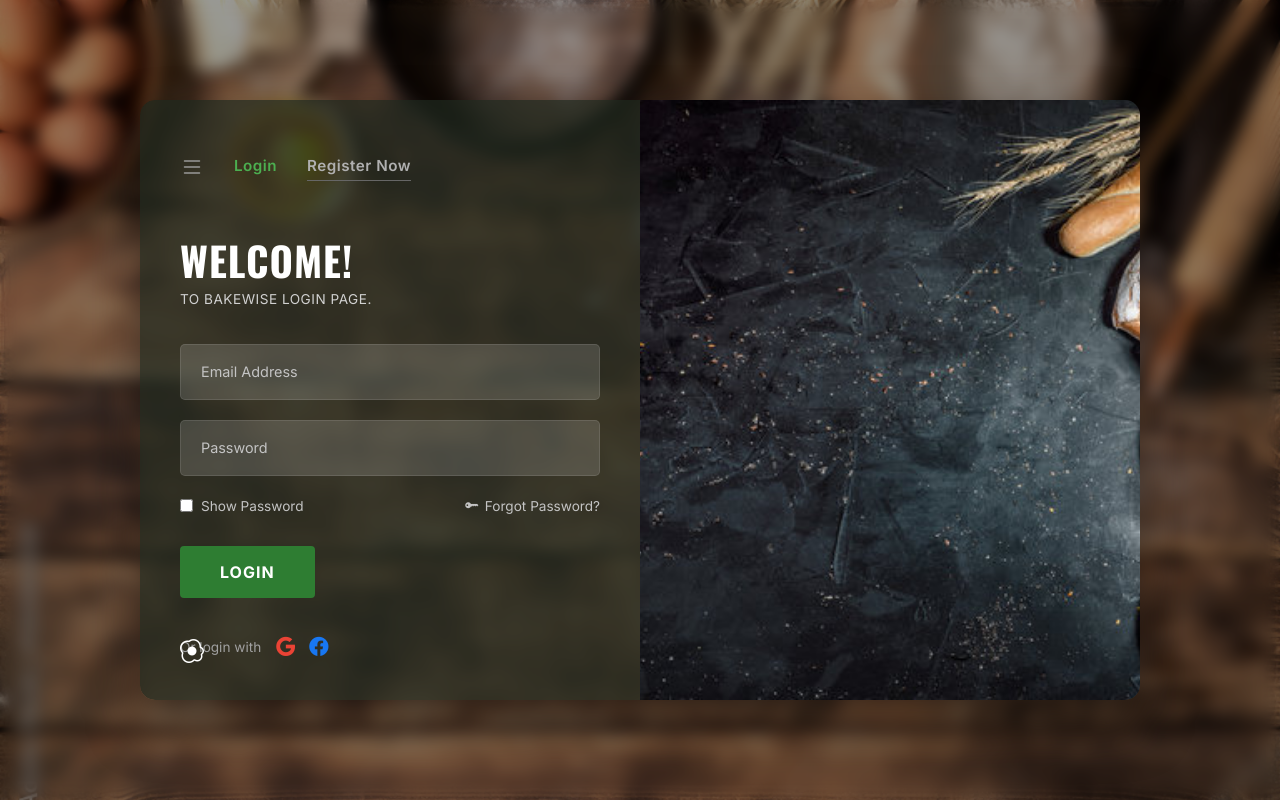
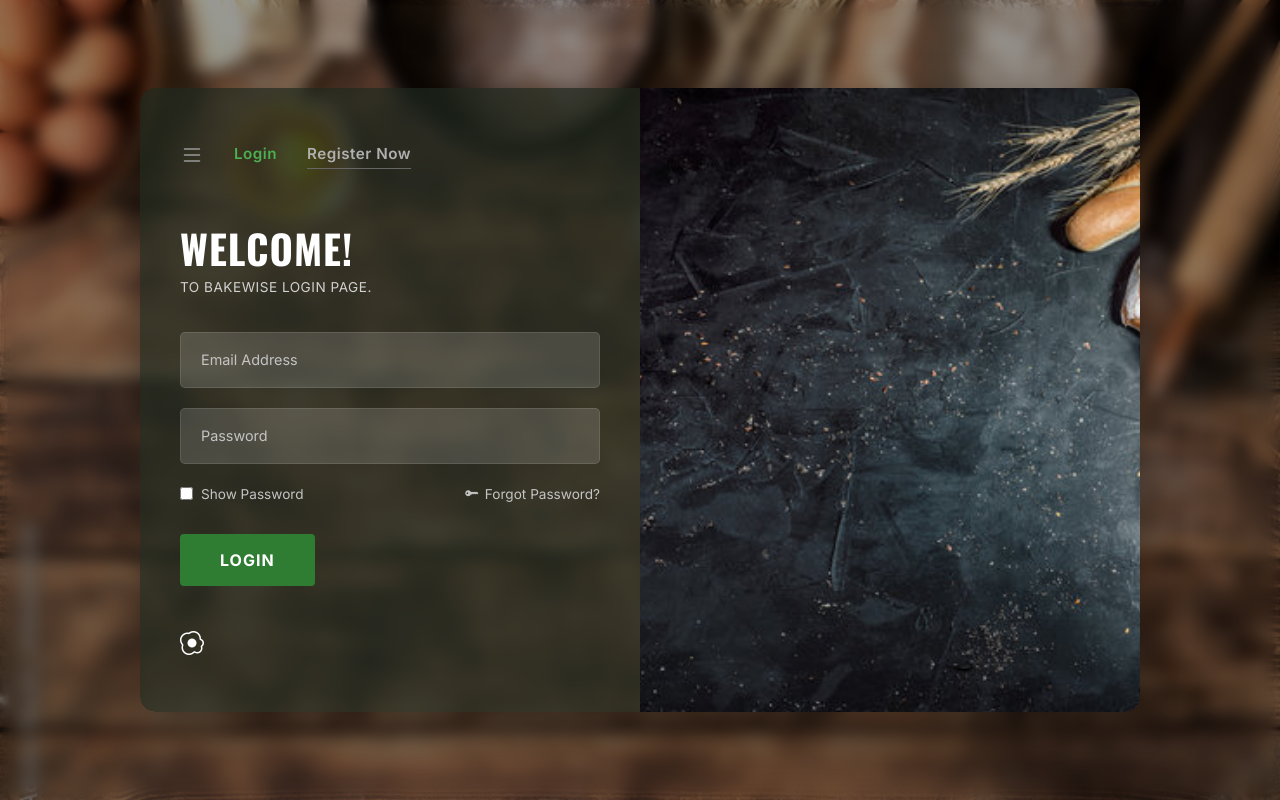
Before and after one commit to Nandos27/BakeWise, a plain HTML site: page index.html in a window 1280 px wide. Drawn offline with nearby package versions, Linux system fonts and the light colour scheme; no server answers.

Commit message:
Update index.html

```diff
--- a/index.html
+++ b/index.html
@@ -16,12 +16,10 @@
       align-items: center;
       justify-content: center;
       font-family: 'Inter', sans-serif;
-      /* Blurred version of the background for the outside area */
       background: url('kitchen-bg-1.jpg') no-repeat center center fixed;
       background-size: cover;
     }
 
-    /* Dark overlay for the outside body area */
     body::before {
       content: "";
       position: absolute;
@@ -31,12 +29,12 @@
       z-index: -1;
     }
 
-    /* 2. Main Card Container */
+    /* 2. Main Card Container (FIXED: removed fixed height) */
     .login-container {
       display: flex;
       width: 100%;
       max-width: 1000px;
-      height: 600px;
+      min-height: 600px; /* Allows it to grow if needed */
       border-radius: 15px;
       overflow: hidden;
       box-shadow: 0 25px 50px rgba(0, 0, 0, 0.5);
@@ -47,20 +45,18 @@
     /* 3. Left Side: Glassmorphism Form Area */
     .login-left {
       width: 50%;
-      background: rgba(30, 40, 30, 0.7); /* Dark greenish/black tint */
+      background: rgba(30, 40, 30, 0.7);
       backdrop-filter: blur(15px);
       -webkit-backdrop-filter: blur(15px);
       padding: 50px 40px;
       display: flex;
       flex-direction: column;
       color: #ffffff;
-      position: relative;
     }
 
     /* 4. Right Side: Clear Image */
     .login-right {
       width: 50%;
-      /* Using your actual bakery image for the right side */
       background: url('kitchen-bg.jpg') no-repeat center center;
       background-size: cover;
     }
@@ -92,7 +88,7 @@
     }
 
     .nav-links .active {
-      color: #4caf50; /* Green from the design */
+      color: #4caf50;
     }
 
     .nav-links .inactive {
@@ -118,7 +114,7 @@
       text-transform: uppercase;
     }
 
-    /* 7. Input Fields (Translucent Boxes) */
+    /* 7. Input Fields */
     .custom-input-group {
       margin-bottom: 20px;
     }
@@ -144,7 +140,7 @@
       border: 1px solid #4caf50;
     }
 
-    /* 8. Options Row (Checkbox & Forgot Password) */
+    /* 8. Options Row */
     .options-row {
       display: flex;
       justify-content: space-between;
@@ -174,9 +170,9 @@
       color: #ffffff;
     }
 
-    /* 9. Green Submit Button */
+    /* 9. Submit Button */
     .btn-login {
-      background-color: #2e7d32; /* Deep green */
+      background-color: #2e7d32;
       color: white;
       border: none;
       padding: 14px 40px;
@@ -193,34 +189,14 @@
       background-color: #1b5e20;
     }
 
-    /* 10. Social Login Footer */
-    .social-login {
-      margin-top: 35px;
-      display: flex;
-      align-items: center;
-      gap: 15px;
-      font-size: 0.85rem;
-      color: #a0a0a0;
-    }
-
-    .social-icons i {
-      font-size: 1.2rem;
-      cursor: pointer;
-      margin-right: 10px;
-    }
-
-    .bi-google { color: #ea4335; }
-    .bi-facebook { color: #1877f2; }
-
-    /* Bottom Logo */
+    /* 10. Bottom Logo (FIXED: Flow naturally) */
     .bottom-logo {
-      position: absolute;
-      bottom: 30px;
-      left: 40px;
       font-size: 1.5rem;
       font-style: italic;
       font-weight: 900;
       color: #ffffff;
+      margin-top: auto; /* Pushes the logo to the bottom automatically */
+      padding-top: 40px;
     }
 
     /* Mobile Responsiveness */
@@ -234,7 +210,10 @@
       }
       .login-right {
         height: 200px;
-        order: -1; /* Puts image on top for mobile */
+        order: -1;
+      }
+      .bottom-logo {
+        display: none;
       }
     }
 
@@ -266,10 +245,10 @@
         <p>TO BAKEWISE LOGIN PAGE.</p>
       </div>
 
-      <!-- Alert Box for Firebase Errors -->
+      <!-- Alert Box -->
       <div id="errorAlert" class="alert alert-danger d-none py-2 mb-3" style="font-size: 0.85rem;" role="alert"></div>
 
-      <!-- Login Form (IDs matched to app.js) -->
+      <!-- Login Form -->
       <form id="loginForm">
 
         <div class="custom-input-group">
@@ -291,16 +270,7 @@
         <button type="submit" class="btn-login">LOGIN</button>
       </form>
 
-      <!-- Socials -->
-      <div class="social-login">
-        <span>Or login with</span>
-        <div class="social-icons">
-          <i class="bi bi-google"></i>
-          <i class="bi bi-facebook"></i>
-        </div>
-      </div>
-
-      <!-- Branding Icon -->
+      <!-- Branding Icon (Now part of the normal flow) -->
       <div class="bottom-logo"><i class="bi bi-egg-fried"></i></div>
 
     </div>
@@ -312,7 +282,6 @@
 
   <script type="module" src="app.js"></script>
   <script>
-    // Simple UI Script to handle the new "Show Password" checkbox
     document.addEventListener("DOMContentLoaded", () => {
       const showPasswordToggle = document.getElementById('showPasswordToggle');
       const passwordInput = document.getElementById('password');
```
